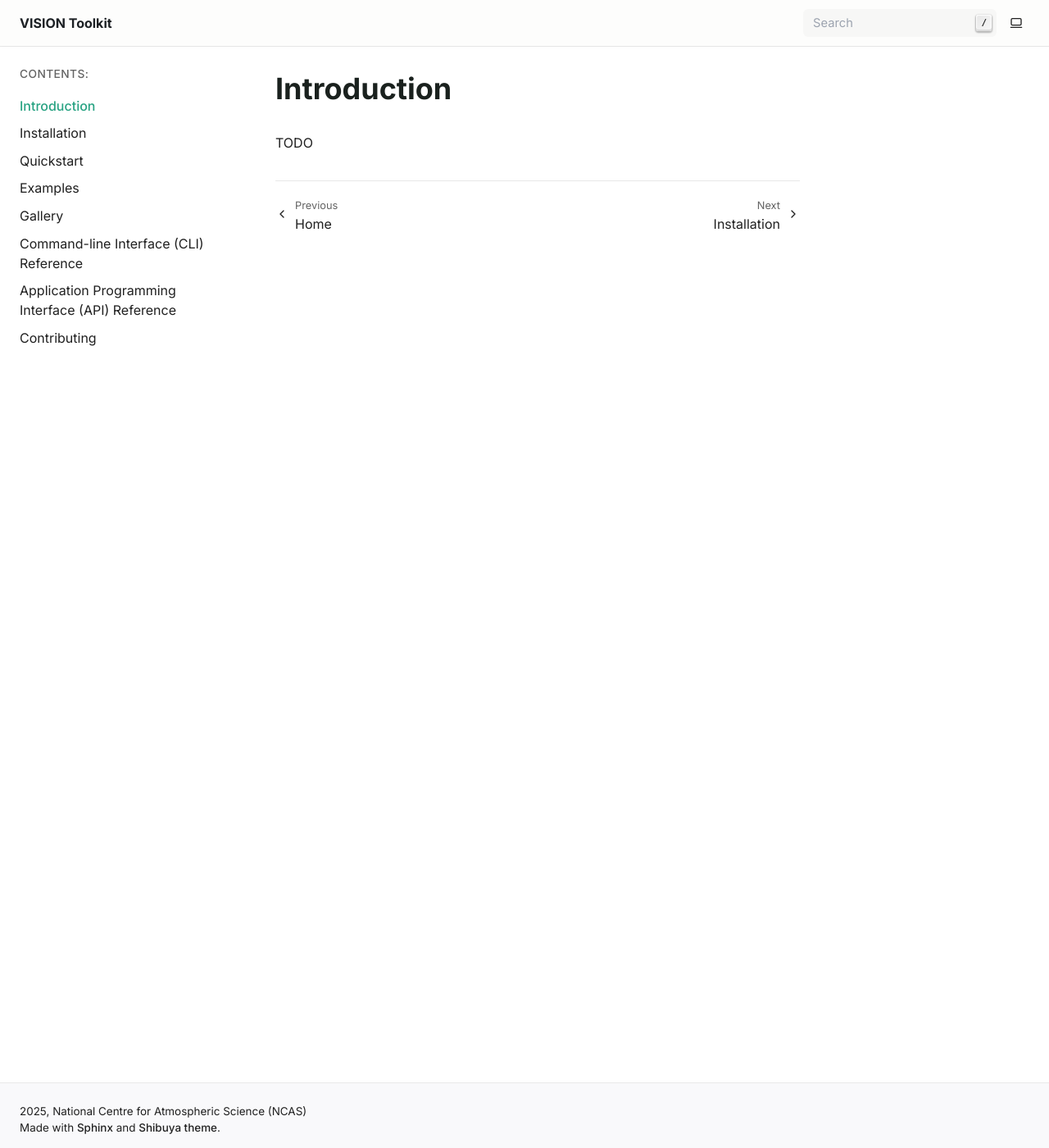
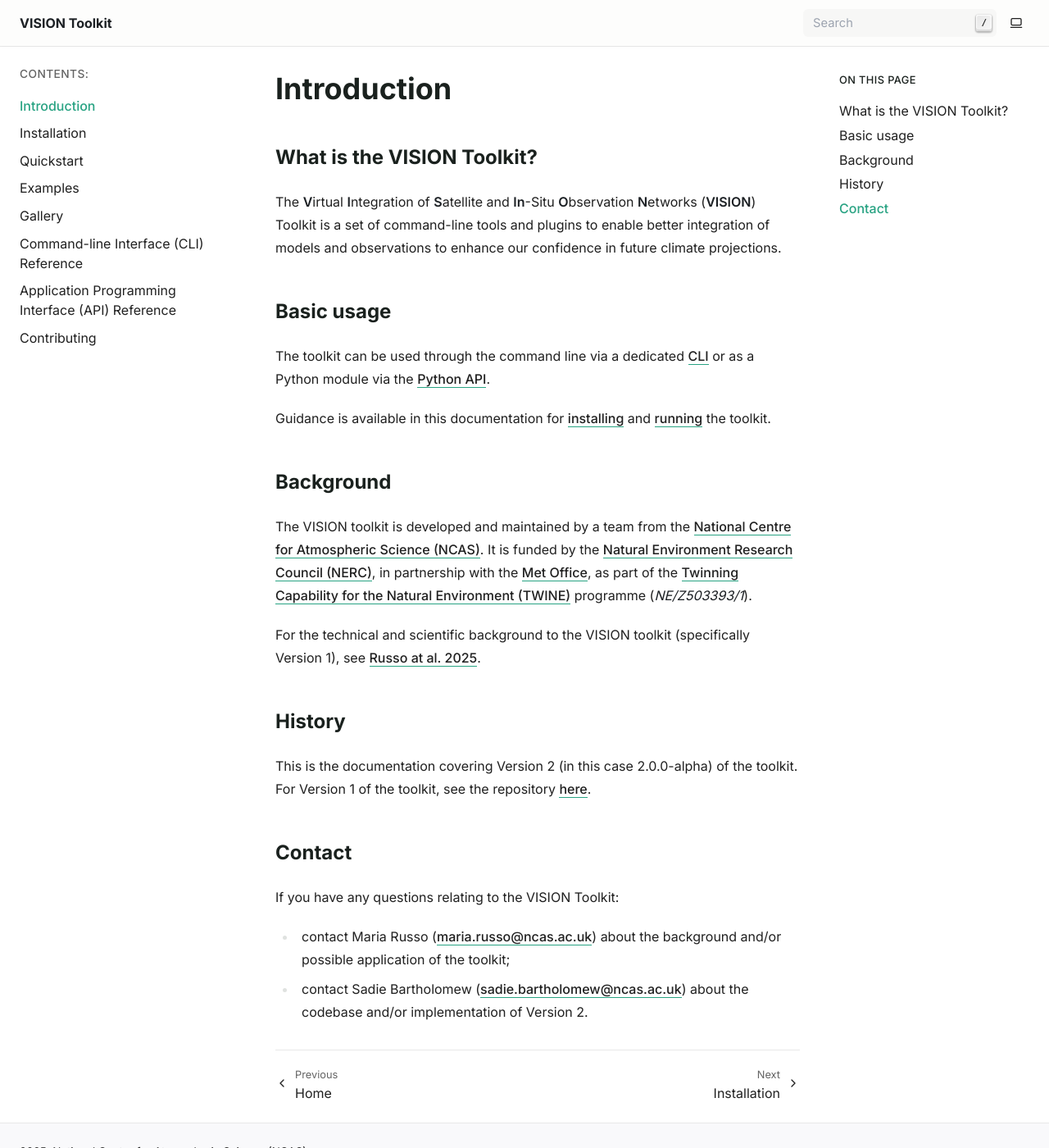
Before and after one commit to NCAS-VISION/VISION-toolkit-v2-development, a Sphinx documentation site: the page built from docs/introduction.rst, in a window 1280 px wide and 1400 px high. Shown: the whole window at 82% size. Built offline with Sphinx 7.4.7, drawn with Linux system fonts in a browser that asks for light colours.

Commit message:
Flesh out introduction page with summary info.

```diff
--- a/docs/conf.py
+++ b/docs/conf.py
@@ -14,7 +14,9 @@
 # -- General configuration ---------------------------------------------------
 # https://www.sphinx-doc.org/en/master/usage/configuration.html#general-configuration
 
-extensions = []
+extensions = [
+    "sphinx.ext.autosectionlabel"
+]
 
 templates_path = ["_templates"]
 exclude_patterns = ["_build", "Thumbs.db", ".DS_Store"]
--- a/docs/index.rst
+++ b/docs/index.rst
@@ -32,8 +32,9 @@
 
 For the technical and scientific background to the VISION toolkit
 (specifically Version 1), see `Russo at al. 2025 <russo-vision-paper_>`_.
-This is the documentation for Version 2 (currently *alpha* stage) of the
+This is the documentation covering Version 2 (in this case |release|) of the
 toolkit.
+
 
 ~~~~~
 
--- a/docs/introduction.rst
+++ b/docs/introduction.rst
@@ -1,6 +1,66 @@
+
+.. _russo-vision-paper: https://gmd.copernicus.org/articles/18/181/2025/
+.. _twine-projects: https://www.ukri.org/news/digital-twin-projects-to-transform-environmental-science/
+.. _ncas-home: https://ncas.ac.uk/
+.. _met-office-home: https://www.metoffice.gov.uk/
+.. _nerc-home: https://www.ukri.org/councils/nerc/
+.. _vision-v1-repo: https://github.com/NCAS-VISION/VISION-toolkit
 
 
 Introduction
 ============
 
-TODO
+What is the VISION Toolkit?
+---------------------------
+
+The **V**\ irtual **I**\ ntegration of **S**\ atellite and **In**\ -Situ
+**O**\ bservation **N**\ etworks (**VISION**) Toolkit is a set of command-line
+tools and plugins to enable better integration of models and observations
+to enhance our confidence in future climate projections.
+
+
+Basic usage
+-----------
+
+The toolkit can be used through the command line via a dedicated
+:ref:`CLI <Command-line Interface (CLI) Reference>` or as a Python
+module via the
+:ref:`Python API <Application Programming Interface (API) Reference>`.
+
+Guidance is available in this documentation
+for :ref:`installing <Installation>` and
+:ref:`running <Quickstart>` the toolkit.
+
+
+Background
+----------
+
+The VISION toolkit is developed and maintained by a team from the
+`National Centre for Atmospheric Science (NCAS) <ncas-home_>`_. It is
+funded by the `Natural Environment Research Council (NERC) <nerc-home_>`_,
+in partnership with the
+`Met Office <met-office-home_>`_, as part of the
+`Twinning Capability for the Natural Environment (TWINE) <twine-projects_>`_
+programme (*NE/Z503393/1*).
+
+For the technical and scientific background to the VISION toolkit
+(specifically Version 1), see `Russo at al. 2025 <russo-vision-paper_>`_.
+
+
+History
+-------
+
+This is the documentation covering Version 2 (in this case |release|) of the
+toolkit. For Version 1 of the toolkit, see the repository
+`here <vision-v1-repo_>`_.
+
+
+Contact
+-------
+
+If you have any questions relating to the VISION Toolkit:
+
+- contact Maria Russo (maria.russo@ncas.ac.uk) about the background
+  and/or possible application of the toolkit;
+- contact Sadie Bartholomew (sadie.bartholomew@ncas.ac.uk) about the
+  codebase and/or implementation of Version 2.
```
